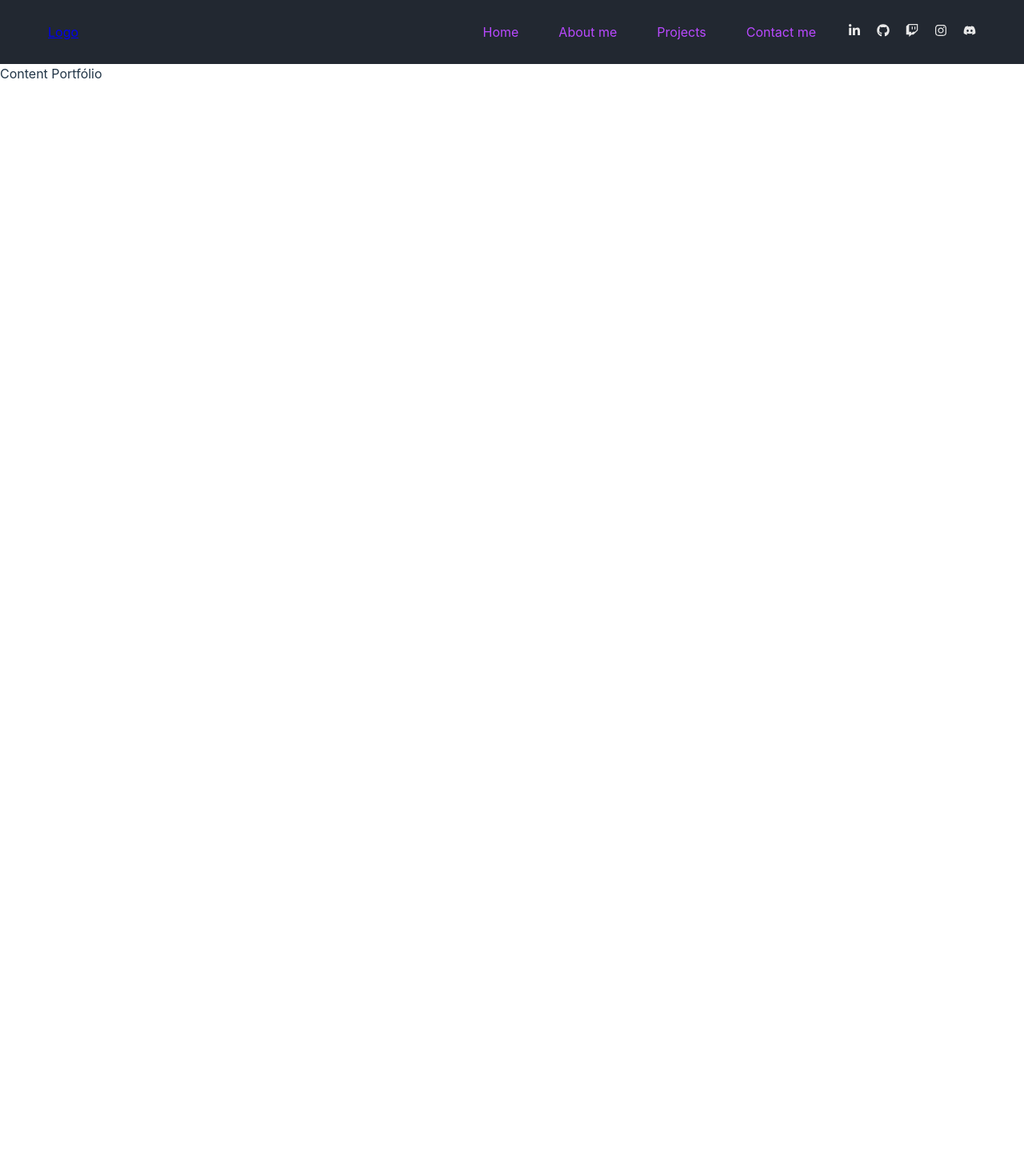
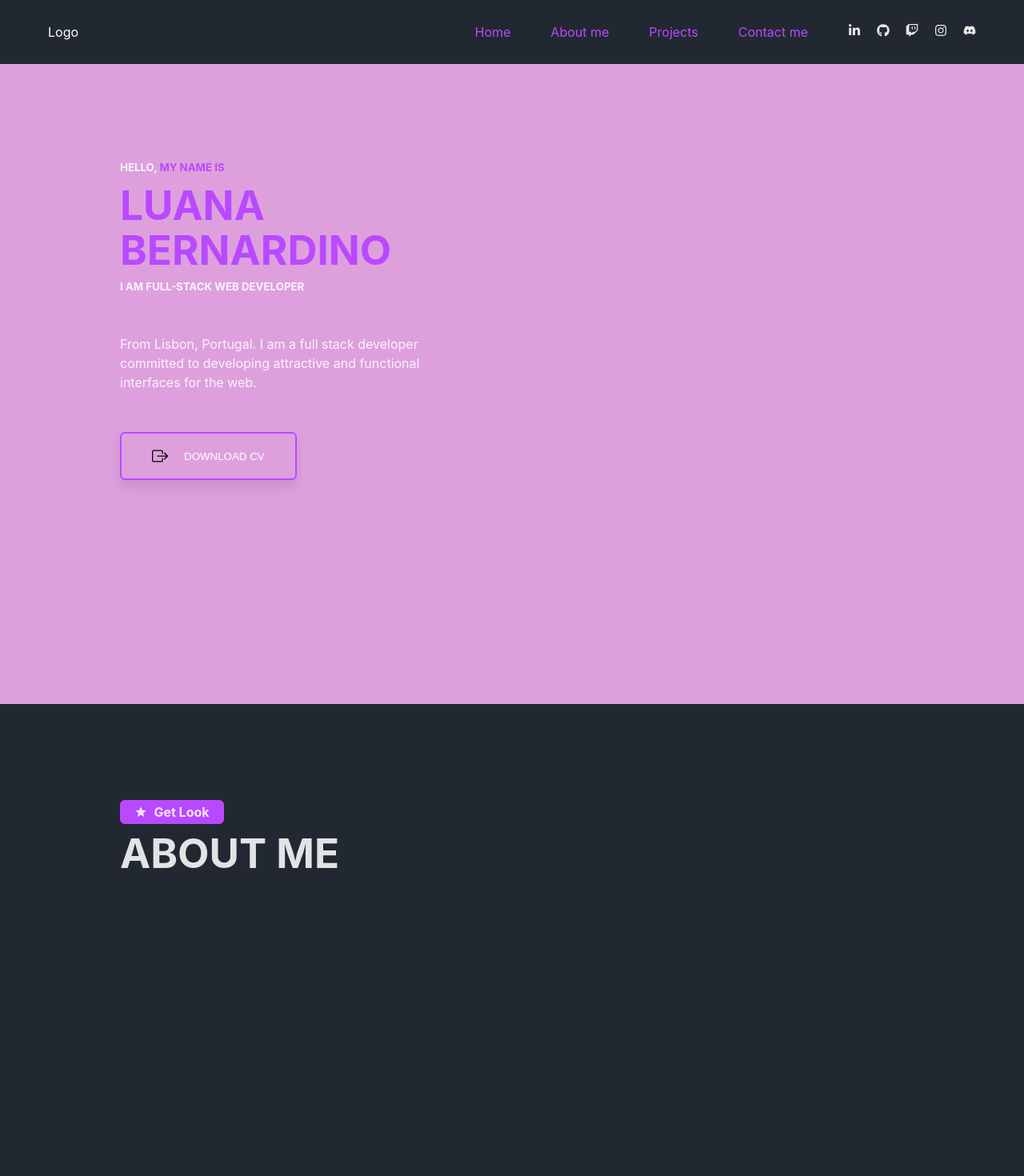
Before and after one commit to LuBernardino/Portfolio, a React (Vite) app: page / in a window 1280 px wide. Shown: the top 1470 px of the page at 80% size. Before the commit the page ends 800 px from the top, so only its background shows below. Built offline with nearby package versions, Linux system fonts and the light colour scheme.

Commit message:
add content home section, fixed some components

```diff
--- a/src/App.css
+++ b/src/App.css
@@ -4,25 +4,7 @@
   /* text-align: center; */
 }
 
-@keyframes logo-spin {
-  from {
-    transform: rotate(0deg);
-  }
-  to {
-    transform: rotate(360deg);
-  }
+section {
+  height: 100vh;
+  /* margin-top: 100px; */
 }
-
-@media (prefers-reduced-motion: no-preference) {
-  a:nth-of-type(2) .logo {
-    animation: logo-spin infinite 20s linear;
-  }
-}
-
-.card {
-  padding: 2em;
-}
-
-.read-the-docs {
-  color: #888;
-}
--- a/src/App.jsx
+++ b/src/App.jsx
@@ -1,13 +1,52 @@
-import Navbar from './components/Navbar/Navbar'
-import './App.css'
+import Navbar from './components/Navbar/Navbar';
+import TitleAnchor from './components/TitleAnchor/TitleAnchor';
+import { BsBoxArrowRight } from "react-icons/bs";
+
+import './App.css';
 
 function App() {
   return (
     <>
       <Navbar />
-      <div>Content Portfólio</div>
+      <main>
+        <section id="home">
+          {/* <TitleAnchor title="ABOUT ME" sectionId="about" /> */}
+          <h5>HELLO, <span>MY NAME IS</span></h5>
+          <h1><span>LUANA <br/>BERNARDINO</span></h1>
+          <h5>I AM FULL-STACK WEB DEVELOPER</h5>
+          <p>
+            From Lisbon, Portugal. I am a full stack developer committed
+            to developing attractive and functional interfaces for the web.
+          </p>
+          {/* TODO: making button component */}
+          <button className='btn-cv'>
+            <BsBoxArrowRight className='i-icon'/>
+            <a href="" class="">DOWNLOAD CV</a>
+          </button>
+          <img src="src\assets\draw.png" alt="" />
+        </section>
+
+        <section id="about">
+          <TitleAnchor title="ABOUT ME" sectionId="about" />
+        </section>
+
+        <section id="projects">
+          <TitleAnchor title="PROJECTS" sectionId="projects" />
+        </section>
+
+        <section id="contact">
+          <TitleAnchor title="CONTACT ME" sectionId="contact" />
+        </section>
+      </main>
+
+      <nav>
+        <a href="#home">Home</a>
+        <a href="#about">About</a>
+        <a href="#projects">Projects</a>
+        <a href="#contact">Contact</a>
+      </nav>
     </>
-  )
+  );
 }
 
-export default App
+export default App;
--- a/src/components/Navbar/Navbar.css
+++ b/src/components/Navbar/Navbar.css
@@ -7,11 +7,15 @@
     display: flex;
     align-items: center;
     justify-content: space-between;
+
+    position: sticky;
+    top: 0;
 }
 
 .links_navbar {
     display: flex;
     align-items: center;
+    gap: 50px;
 }
 
 .links_anchor, .links_social {
@@ -94,7 +98,7 @@
         height: 0;
         overflow: hidden;
 
-        transition: opacity 0.2s ease, height 0.4s ease;
+        transition: opacity 0.4s ease, height 0.4s ease;
     }
 
     .links_social.open {
--- a/src/components/Navbar/Navbar.jsx
+++ b/src/components/Navbar/Navbar.jsx
@@ -11,22 +11,26 @@ export default function Navbar() {
     setIsMenuOpen((open) => !open);
   };
 
+  const closeMenu = () => {
+    setIsMenuOpen(false);
+  };
+
   return (
     <div className="navbar">
       <li className="logo"><a href="#dev">Logo</a></li>
       <div className="links_navbar">
         <ul className={`links_anchor ${isMenuOpen ? "open" : ""}`}>
-          <li><a href="#home">Home</a></li>
-          <li><a href="#about">About me</a></li>
-          <li><a href="#projects">Projects</a></li>
-          <li><a href="#contact">Contact me</a></li>
+          <li><a href="#home" onClick={closeMenu}>Home</a></li>
+          <li><a href="#about" onClick={closeMenu}>About me</a></li>
+          <li><a href="#projects" onClick={closeMenu}>Projects</a></li>
+          <li><a href="#contact" onClick={closeMenu}>Contact me</a></li>
         </ul>
         <ul className={`links_social ${isMenuOpen ? "open" : ""}`}>
-          <li><a href="https://www.linkedin.com/in/lubernardino/" target="_blank" rel="noreferrer"><FaLinkedinIn/></a></li>
-          <li><a href="https://github.com/LuBernardino" target="_blank" rel="noreferrer"><FaGithub/></a></li>
-          <li><a href="https://www.twitch.tv/lubstar_" target="_blank" rel="noreferrer"><FaTwitch/></a></li>
-          <li><a href="https://www.instagram.com/luanac.bernardino/" target="_blank" rel="noreferrer"><FaInstagram/></a></li>
-          <li><a href="#" target="_blank"><FaDiscord/></a></li>
+          <li><a href="https://www.linkedin.com/in/lubernardino/" target="_blank" rel="noreferrer" onClick={closeMenu}><FaLinkedinIn/></a></li>
+          <li><a href="https://github.com/LuBernardino" target="_blank" rel="noreferrer" onClick={closeMenu}><FaGithub/></a></li>
+          <li><a href="https://www.twitch.tv/lubstar_" target="_blank" rel="noreferrer" onClick={closeMenu}><FaTwitch/></a></li>
+          <li><a href="https://www.instagram.com/luanac.bernardino/" target="_blank" rel="noreferrer" onClick={closeMenu}><FaInstagram/></a></li>
+          <li><a href="#" target="_blank" onClick={closeMenu}><FaDiscord/></a></li>
         </ul>
         <a className="btn-burguer" onClick={toggleMenu}>
           {isMenuOpen ? <IoMdClose size={24} /> : <RxHamburgerMenu size={24} />}
--- /dev/null
+++ b/src/components/TitleAnchor/TitleAnchor.css
@@ -0,0 +1,53 @@
+.btn-get-look {
+    display: flex;
+    flex-direction: row;
+    align-items: center;
+    justify-content: center;
+    gap: 8px;
+    background-color: var(--col-purple);
+    max-width: 130px;
+    height: 30px;
+    border-radius: 6px;
+    font-weight: 700;
+    transition: all 0.4s;
+}
+
+h1 {
+    margin: 8px 0;
+    width: 100%;
+    font-size: 45px;
+}
+
+a {
+    text-decoration: none;
+    color: var(--col-white);
+}
+/* ---------------------- */
+/* TODO: make this works */
+/* .retangulo {
+	width: 50px;
+	height: 5px;
+	position: absolute;
+    top: 180px;
+	background-color: var(--col-purple);
+    z-index: 10;
+}
+
+.line {
+    width: 25%;
+	height: 1px;
+	position: absolute;
+    top: 182px;
+	background-color: var(--col-light-gray);
+} */
+/* ---------------------- */
+
+@media (max-width: 800px) {
+    .btn-get-look  {
+        font-size: 12px;
+        max-width: 80px;
+    }
+}
+    h1 {
+        font-size: 36px;
+    }
--- /dev/null
+++ b/src/components/TitleAnchor/TitleAnchor.jsx
@@ -0,0 +1,16 @@
+import { MdOutlineStar } from "react-icons/md";
+import "./TitleAnchor.css";
+
+export default function TitleAnchor({ title, sectionId }) {
+  return (
+    <div id={sectionId}>
+      <div className="btn-get-look">
+        <MdOutlineStar />
+        <p>Get Look</p>
+      </div>
+      <h1>{title}</h1>
+      {/* <div className="retangulo"></div>
+      <div className="line"></div> */}
+    </div>
+  );
+}
--- a/src/index.css
+++ b/src/index.css
@@ -5,7 +5,7 @@
 
   color-scheme: light dark;
   color: rgba(255, 255, 255, 0.87);
-  background-color: #242424;
+  background-color: var(--col-dark);
 
   font-synthesis: none;
   text-rendering: optimizeLegibility;
@@ -15,10 +15,30 @@
   /* Colors */
   --col-dark: #222831;
   --col-dark-purple: #351648;
-  --col-purple: #B949FF;
-  --col-gray: #ABABAB;
-  --col-light-gray: #E8E8E8;
-  --col-white: #FFFFFF;
+  --col-purple: #b949ff;
+  --col-gray: #ababab;
+  --col-light-gray: #e8e8e8;
+  --col-white: #ffffff;
+  /* gradient colors - call using background="" */
+  --col-gradient-dark: linear-gradient(90deg, #181c22 0%, #222831 85.28%);
+  --col-gradient-purple: linear-gradient(180deg, #222831 0%, #351648 100%);
+  --col-gradient-light-purple: linear-gradient(
+    180deg,
+    #b949ff 0%,
+    #351648 100%
+  );
+}
+
+* {
+  margin: 0;
+  padding: 0;
+  box-sizing: border-box;
+  /* font-family: "Poppins", sans-serif; */
+  /* font-weight: 400; */
+  /* font-size: 1.6rem; */
+  text-decoration: none;
+  list-style: none;
+  scroll-behavior: smooth;
 }
 
 body {
@@ -29,39 +49,84 @@ body {
   min-height: 100vh; */
 }
 
+main {
+  display: flex;
+  flex-direction: column;
+}
+
+section {
+  padding: 120px 150px;
+}
+
+section:nth-child(1) {
+  background-color: plum;
+}
+
 h1 {
   font-size: 3.2em;
   line-height: 1.1;
 }
 
-button {
-  border-radius: 8px;
-  border: 1px solid transparent;
-  padding: 0.6em 1.2em;
-  font-size: 1em;
-  font-weight: 500;
-  font-family: inherit;
-  background-color: #1a1a1a;
-  cursor: pointer;
-  transition: border-color 0.25s;
-}
-button:hover {
-  /* border-color: #646cff; */
-}
-button:focus,
-button:focus-visible {
-  outline: 4px auto -webkit-focus-ring-color;
+span {
+  color: var(--col-purple);
 }
 
-@media (prefers-color-scheme: light) {
-  :root {
-    color: #213547;
-    background-color: #ffffff;
+/* Buttons */
+/* Estilos para o link "DOWNLOAD CV" */
+
+.btn-cv {
+  border: 2px solid var(--col-purple);
+  background: none;
+  display: flex;
+  align-items: center;
+  justify-content: center;
+  gap: 20px;
+
+  padding: 18px 38px;
+  border-radius: 6px;
+  max-width: 230px;
+
+  box-shadow: 0px 8px 15px rgba(0, 0, 0, 0.1);
+  transition: all 0.5s;
+  cursor: pointer;
+
+  &:hover {
+    background-color: var(--col-purple);
+
+    box-shadow: 0px 1px 20px var(--col-purple);
+    color: #fff;
+    transform: scale(1.05);
+    /* transform: translateY(-1px); */
   }
-  a:hover {
-    /* color: #747bff; */
+
+}
+
+.i-icon {
+  font-size: 20px;
+}
+/* ------- */
+
+#home img {
+  display: none;
+  width: 580px;
+  position: absolute;
+  bottom: 0;
+  left: 480px;
+}
+
+#home p {
+  width: 400px;
+  padding: 50px 0;
+}
+
+@media (max-width: 800px) {
+  section {
+    padding: 100px 20px;
   }
-  button {
-    background-color: #f9f9f9;
+
+  #home img {
+    width: 380px;
+
+    left: 0px;
   }
 }
```
Also changed, not shown: .eslintrc.cjs, src/assets/draw.png (added), src/components/Sections/about.css (added), src/components/Sections/contact.css (added), src/components/Sections/home.css (added), src/components/Sections/projects.css (added).
